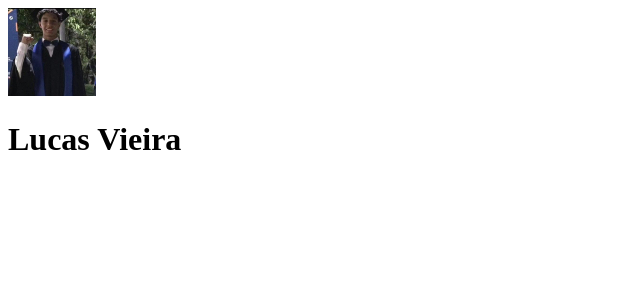
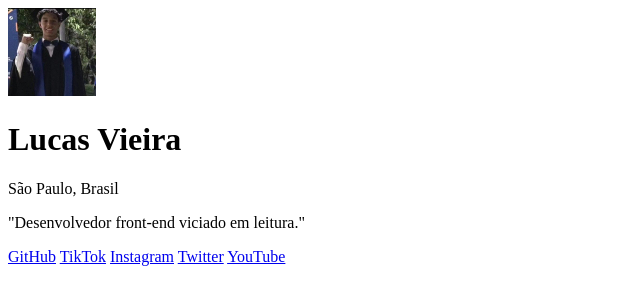
Before and after one commit to LucasVieira12b/meus-links, a plain HTML site: page index.html in a window 1280 px wide. Shown: the whole page, without its empty margins (0-640 px from the left). Drawn offline with Linux system fonts and the light colour scheme.

Commit message:
termino do desenvolvimento do html

```diff
--- a/index.html
+++ b/index.html
@@ -9,6 +9,16 @@
     <div>
         <img src="./meus-links/lucas.jpg" alt="imagem do criador da pagina de links, Lucas Vieira">
         <h1>Lucas Vieira</h1>
+        <p>São Paulo, Brasil</p>
+
+        <p>"Desenvolvedor front-end viciado em leitura."</p>
+
+        <a href="https://github.com/LucasVieira12b/meus-links">GitHub</a>
+        <a href="https://www.tiktok.com/foryou?lang=pt-BR">TikTok</a>
+        <a href="https://www.instagram.com/">Instagram</a>
+        <a href="https://twitter.com/LVRodrigues_">Twitter</a>
+       <a href="http://www.youtube.com/@LucasVieira-pl3mc">YouTube</a>
+
     </div>
 </body>
 </html>
```
